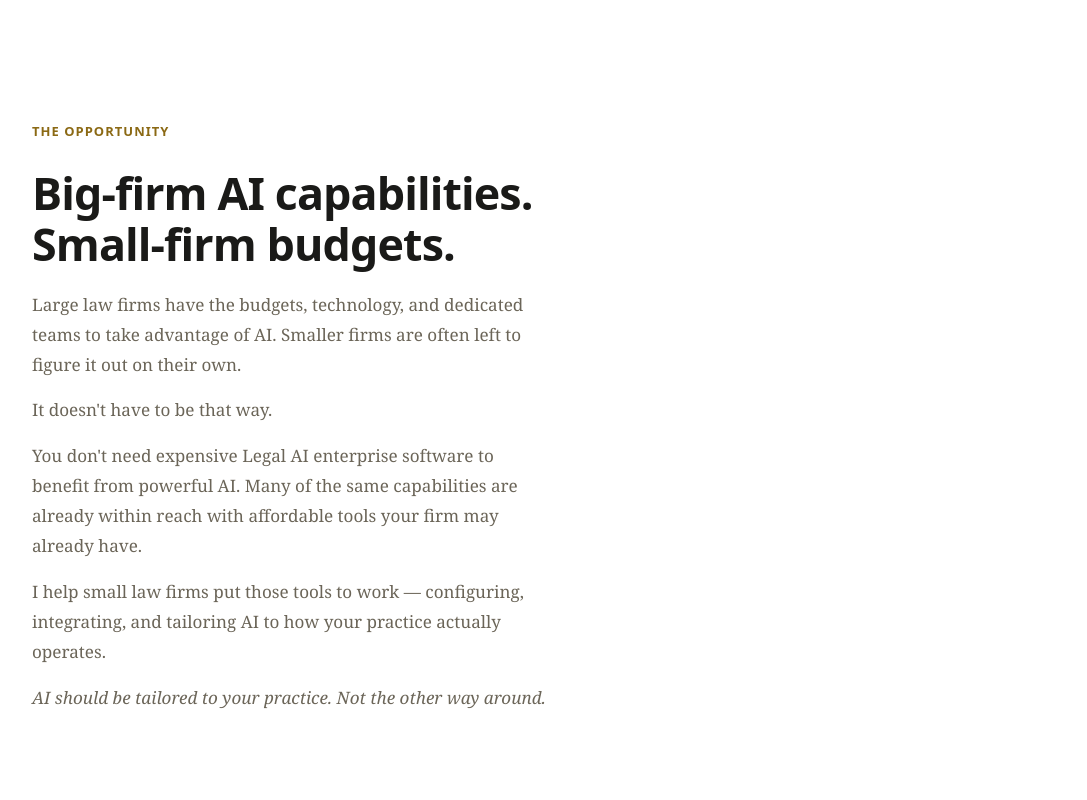
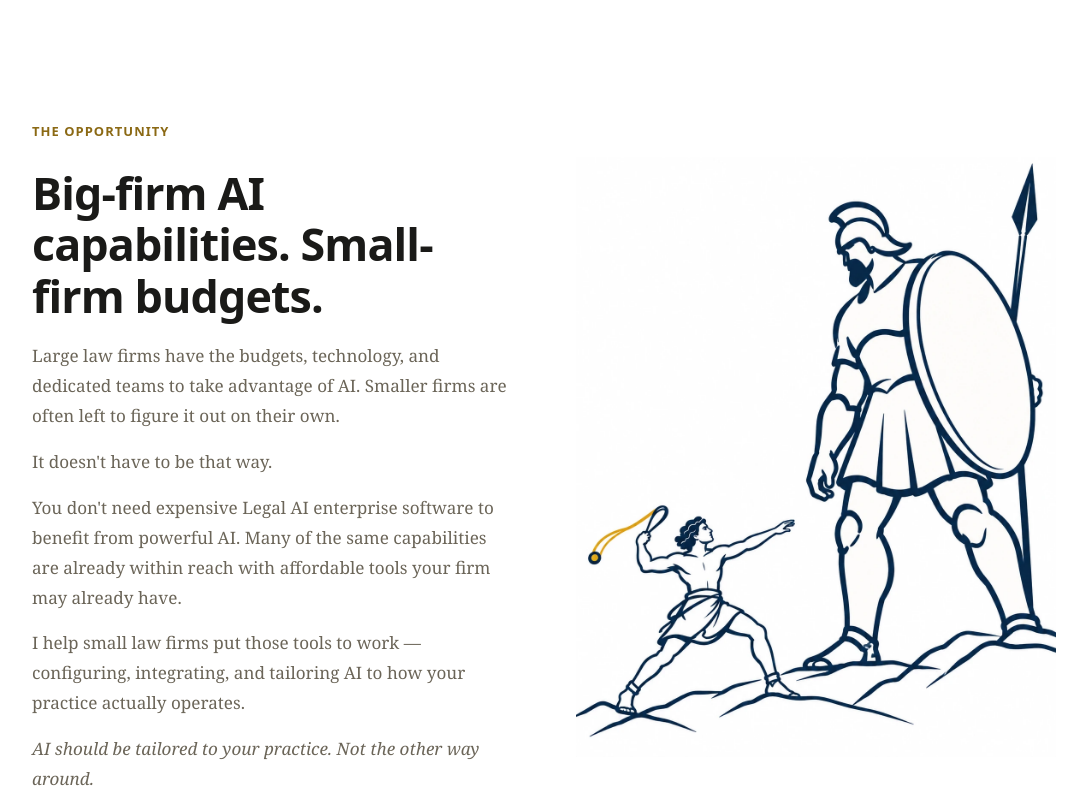
Before and after one commit to Funkybo0dah/consulting.jasonyung.com, a plain HTML site: page index.html in a window 1280 px wide. Shown: the part 800-1600 px from the top of the page, without its empty margins (96-1183 px from the left). Drawn offline with Linux system fonts and the light colour scheme.

Commit message:
Add David and Goliath illustration to opportunity section
Co-Authored-By: Claude Sonnet 4.6 <noreply@anthropic.com>

```diff
--- a/index.html
+++ b/index.html
@@ -244,6 +244,23 @@
     #opportunity {
       background: var(--white);
       padding: 120px 0;
+    }
+
+    .opp-two-col {
+      display: grid;
+      grid-template-columns: 1fr 1fr;
+      gap: 64px;
+      align-items: center;
+    }
+    .opp-illustration img {
+      width: 100%;
+      max-width: 520px;
+      display: block;
+    }
+    @media (max-width: 768px) {
+      .opp-two-col { grid-template-columns: 1fr; }
+      .opp-illustration { order: -1; }
+      .opp-illustration img { max-width: 360px; margin: 0 auto; }
     }
 
     .opp-headline {
@@ -751,13 +768,20 @@
   <!-- 02 / OPPORTUNITY -->
   <section id="opportunity">
     <div class="wrap">
+      <div class="opp-two-col">
+        <div class="opp-text">
           <p class="label label-gold reveal">The Opportunity</p>
           <h2 class="opp-headline reveal reveal-delay-1">Big-firm AI capabilities. Small-firm budgets.</h2>
           <p class="opp-sub reveal reveal-delay-2">Large law firms have the budgets, technology, and dedicated teams to take advantage of AI. Smaller firms are often left to figure it out on their own.</p>
           <p class="opp-sub reveal reveal-delay-2">It doesn't have to be that way.</p>
           <p class="opp-sub reveal reveal-delay-3">You don't need expensive Legal AI enterprise software to benefit from powerful AI. Many of the same capabilities are already within reach with affordable tools your firm may already have.</p>
           <p class="opp-sub reveal reveal-delay-3">I help small law firms put those tools to work — configuring, integrating, and tailoring AI to how your practice actually operates.</p>
-      <p class="opp-sub reveal" style="font-style: italic; margin-bottom: 64px;">AI should be tailored to your practice. Not the other way around.</p>
+          <p class="opp-sub reveal" style="font-style: italic; margin-bottom: 0;">AI should be tailored to your practice. Not the other way around.</p>
+        </div>
+        <div class="opp-illustration reveal reveal-delay-2">
+          <img src="david-goliath.webp" alt="David and Goliath — small firm, big capabilities">
+        </div>
+      </div>
     </div>
   </section>
 
```
Also changed, not shown: david-goliath.webp (added). Lines whose indentation alone changed are shown as unchanged.
